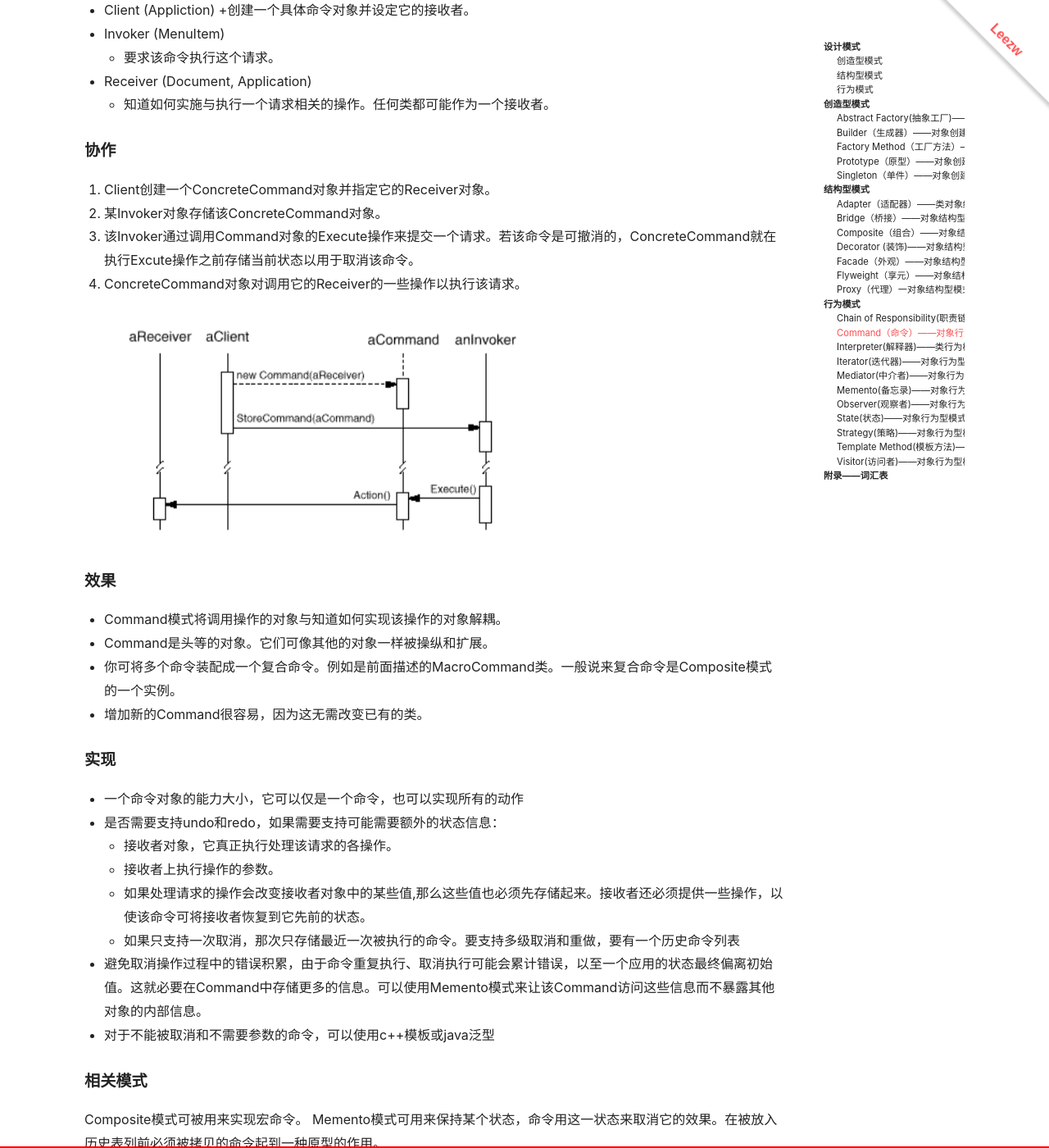
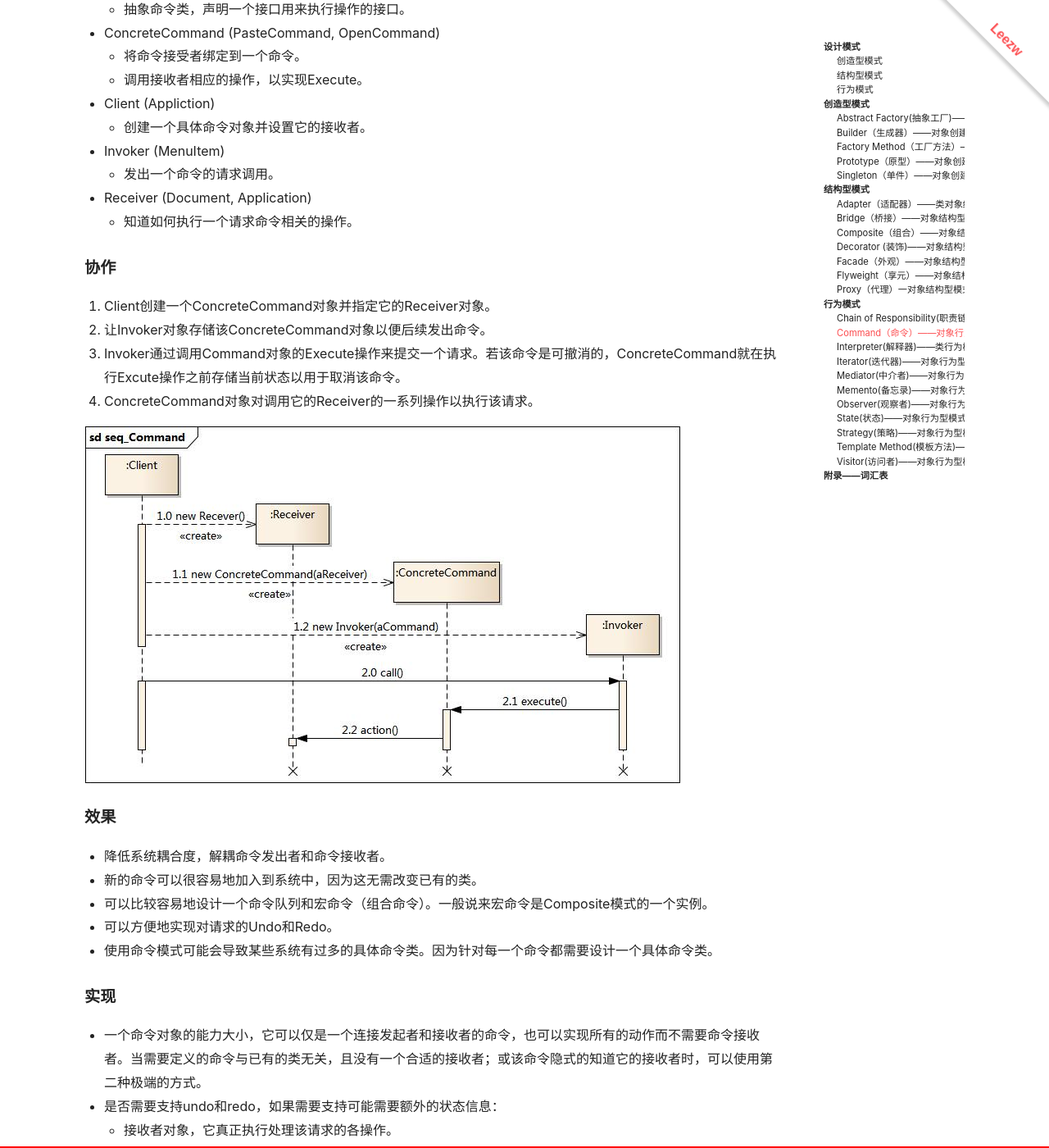
Before and after one commit to quantum-li/quantum-li.github.io, a Jekyll site: the page built from _posts/2020-05-15-design-patterns-elements-of-reusable-object-oriented-software.md, in a window 1280 px wide and 1400 px high, scrolled down 36907 px. Shown: the whole window at 82% size. Built offline with Jekyll 4.4.1, drawn with Linux system fonts in a browser that asks for light colours; nearby versions of some CDN libraries; some of the changed text lies outside the part shown.

Commit message:
2021-05-26 17:13:35

```diff
--- a/_posts/2020-05-15-design-patterns-elements-of-reusable-object-oriented-software.md
+++ b/_posts/2020-05-15-design-patterns-elements-of-reusable-object-oriented-software.md
@@ -865,7 +865,7 @@
 
 #### 意图
 
-讲一个请求封装为一个对象，从而使你可用不同的请求对客户进行参数化；对请求排队或记录请求日志，以及支持可撤销的操作。
+将一个请求封装为一个对象，从而可以对客户的不同请求提供参数化调用；对请求排队或记录请求日志，以及支持可撤销的操作。
 
 #### 别名
 
@@ -877,52 +877,53 @@
 
 #### 适用性
 
-+ 抽象并把待执行的动作参数化，和回调机制类似
-+ 在不同的时刻指定请求，排列请求和执行请求
-+ 支持请求的撤销和恢复，在Command接口中添加一个Unexecute操作用来取消上一次的Execute操作
++ 系统需要将请求调用者和请求接收者解耦，使得调用者和接收者不直接交互。
++ 系统需要在不同的时间指定请求、将请求排队和执行请求。
++ 系统需要支持命令的撤销(Undo)操作和恢复(Redo)操作，在Command接口中添加一个Unexecute操作用来取消上一次的Execute操作
 + 记录命令日志，在Command接口中添加加载操作和存储操作，这样可以故障恢复
 + 将一组操作组合成一个命令，即原子和宏命令
 
 #### 结构
 
-![命令模式对象结构](/assets/images/design-patterns-elements-of-reusable-object-oriented-software/命令模式对象结构.png)
+![命令模式对象结构](/assets/images/design-patterns-elements-of-reusable-object-oriented-software/命令模式对象结构.jpeg)
 
 #### 参与者
 
 + Command
-  + 声明执行操作的接口。
+  +  抽象命令类，声明一个接口用来执行操作的接口。
 + ConcreteCommand (PasteCommand, OpenCommand)
-  + 将一个接收者对象绑定于一个动作。
+  + 将命令接受者绑定到一个命令。
   + 调用接收者相应的操作，以实现Execute。
 + Client (Appliction)
-  +创建一个具体命令对象并设定它的接收者。
+  + 创建一个具体命令对象并设置它的接收者。
 + Invoker (MenuItem)
-  + 要求该命令执行这个请求。
+  + 发出一个命令的请求调用。
 + Receiver (Document, Application)
-  + 知道如何实施与执行一个请求相关的操作。任何类都可能作为一个接收者。
+  + 知道如何执行一个请求命令相关的操作。
 
 #### 协作
 
 1. Client创建一个ConcreteCommand对象并指定它的Receiver对象。
-2. 某Invoker对象存储该ConcreteCommand对象。
-3. 该Invoker通过调用Command对象的Execute操作来提交一个请求。若该命令是可撤消的，ConcreteCommand就在执行Excute操作之前存储当前状态以用于取消该命令。
-4. ConcreteCommand对象对调用它的Receiver的一些操作以执行该请求。
-
-![命令模式协作图](/assets/images/design-patterns-elements-of-reusable-object-oriented-software/命令模式协作图.png)
-
-#### 效果
-
-+ Command模式将调用操作的对象与知道如何实现该操作的对象解耦。
-+ Command是头等的对象。它们可像其他的对象一样被操纵和扩展。
-+ 你可将多个命令装配成一个复合命令。例如是前面描述的MacroCommand类。一般说来复合命令是Composite模式的一个实例。
-+ 增加新的Command很容易，因为这无需改变已有的类。
-
-#### 实现
-
-+ 一个命令对象的能力大小，它可以仅是一个命令，也可以实现所有的动作
+2. 让Invoker对象存储该ConcreteCommand对象以便后续发出命令。
+3. Invoker通过调用Command对象的Execute操作来提交一个请求。若该命令是可撤消的，ConcreteCommand就在执行Excute操作之前存储当前状态以用于取消该命令。
+4. ConcreteCommand对象对调用它的Receiver的一系列操作以执行该请求。
+
+![命令模式协作图](/assets/images/design-patterns-elements-of-reusable-object-oriented-software/命令模式协作图.jpeg)
+
+#### 效果
+
++ 降低系统耦合度，解耦命令发出者和命令接收者。
++ 新的命令可以很容易地加入到系统中，因为这无需改变已有的类。
++ 可以比较容易地设计一个命令队列和宏命令（组合命令）。一般说来宏命令是Composite模式的一个实例。
++ 可以方便地实现对请求的Undo和Redo。
++ 使用命令模式可能会导致某些系统有过多的具体命令类。因为针对每一个命令都需要设计一个具体命令类。
+
+#### 实现
+
++ 一个命令对象的能力大小，它可以仅是一个连接发起者和接收者的命令，也可以实现所有的动作而不需要命令接收者。当需要定义的命令与已有的类无关，且没有一个合适的接收者；或该命令隐式的知道它的接收者时，可以使用第二种极端的方式。
 + 是否需要支持undo和redo，如果需要支持可能需要额外的状态信息：
   + 接收者对象，它真正执行处理该请求的各操作。
-  + 接收者上执行操作的参数。
+  + 接收者接收到操作的参数。
   + 如果处理请求的操作会改变接收者对象中的某些值,那么这些值也必须先存储起来。接收者还必须提供一些操作，以使该命令可将接收者恢复到它先前的状态。
   + 如果只支持一次取消，那次只存储最近一次被执行的命令。要支持多级取消和重做，要有一个历史命令列表
 + 避免取消操作过程中的错误积累，由于命令重复执行、取消执行可能会累计错误，以至一个应用的状态最终偏离初始值。这就必要在Command中存储更多的信息。可以使用Memento模式来让该Command访问这些信息而不暴露其他对象的内部信息。
```
Also changed, not shown: assets/images/design-patterns-elements-of-reusable-object-oriented-software/命令模式协作图.jpeg (added), assets/images/design-patterns-elements-of-reusable-object-oriented-software/命令模式协作图.png (deleted), assets/images/design-patterns-elements-of-reusable-object-oriented-software/命令模式对象结构.jpeg (added), assets/images/design-patterns-elements-of-reusable-object-oriented-software/命令模式对象结构.png (deleted).
